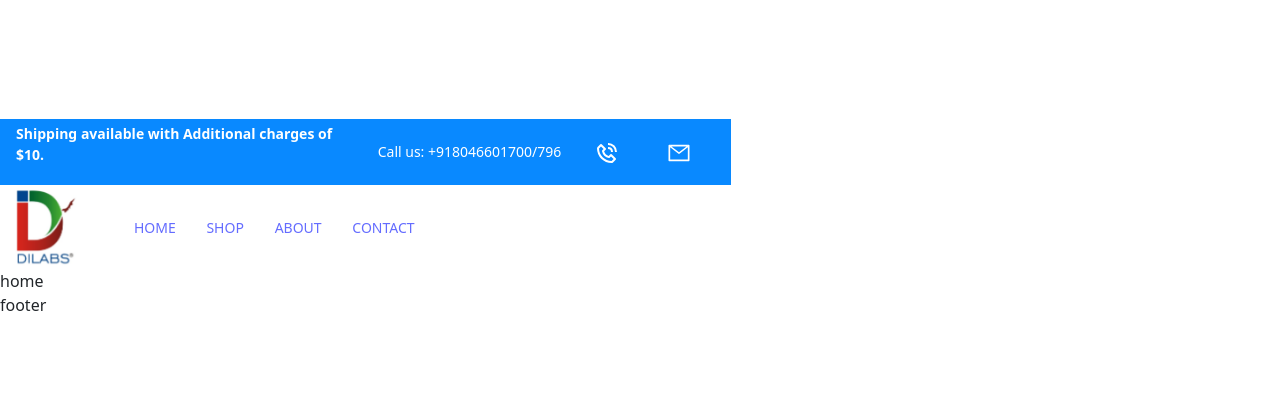
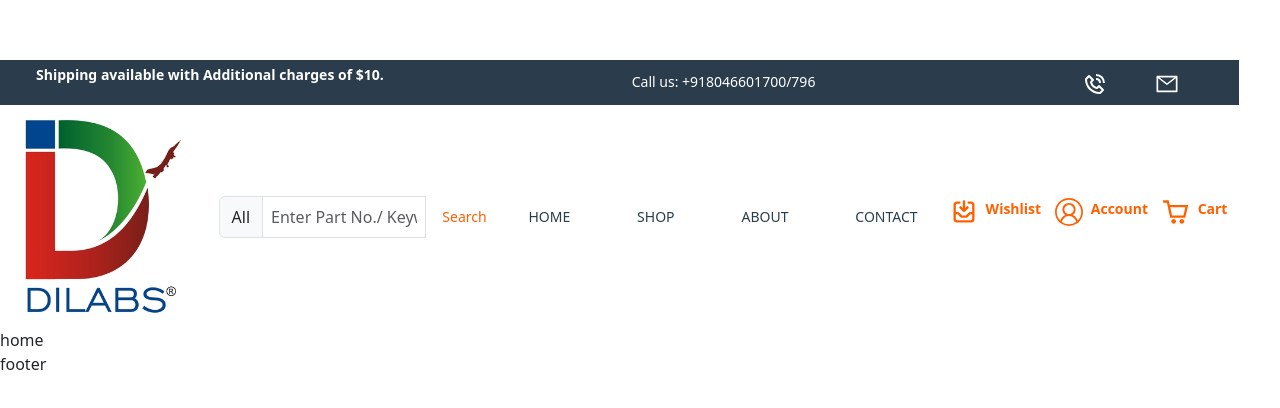
Before and after one commit to DILABS-WEB/Dilabs_Product, a React (Vite) app: page / in a window 1280 px wide. Shown: the part 182-590 px from the top of the page. Built offline with nearby package versions, Linux system fonts and the light colour scheme.

Commit message:
updated  till  updated header

```diff
--- a/src/App.css
+++ b/src/App.css
@@ -19,18 +19,9 @@
 
 
 .logo {
-  height: 6em;
-  pad: 1.5rem;
-  will-change: filter;
-  transition: filter 300ms;
+  max-width: 100%;
+
 }
-.logo:hover {
-  filter: drop-shadow(0 0 2em #646cffaa);
-}
-.logo.react:hover {
-  filter: drop-shadow(0 0 2em #61dafbaa);
-}
-
 a{
   text-decoration: none;
   font-size: 14px;
@@ -43,6 +34,14 @@ p{
   font-weight: bolder;
 
 }
+button{
+  padding: 12px 10px;
+  font-size: 14px;
+  background-color: var(--primary1);
+  color: white;
+
+}
+
 
 /*   Header Start Here  */
 /* @-webkit-keyframes anim {
@@ -99,6 +98,21 @@ animation-timing-function:linear;
 
 
 .header-top-strip{
-  background: var(--primary3);
+  background: var(--primary1);
+}
+.input-group button{
+  background: transparent;
+  font-size: 14px;
+  color:var(--search)
+
+}
+.nav-links a{
+  font-size: 14px;
+  text-transform: uppercase;
+  color: var(--primary1)
+}
+.nav-links-nav a{
+  color: var(--search);
+
 }
 /*   Header End Here  */
--- a/src/components/header.jsx
+++ b/src/components/header.jsx
@@ -1,6 +1,9 @@
 import React from 'react'
 import {BiPhoneCall} from  'react-icons/bi';
 import {AiOutlineMail}  from 'react-icons/ai';
+import {HiOutlineInboxIn}  from 'react-icons/hi';
+import {VscAccount}  from 'react-icons/vsc';
+import {CgShoppingCart}  from 'react-icons/cg';
 import {Link} from 'react-router-dom'
 import logo from "../assets/image/logo.jpg"
 
@@ -11,7 +14,7 @@ import logo from "../assets/image/logo.jpg"
 
 const header = () => {
   return <>
-  <header className='header-top-strip p-1 '>
+  <header className='header-top-strip p-1 px-4 shadow-mc'>
 <div className="container-xxl animated-right-left">
   <div className="row align-items-center">
     <div className="col-6 text-white "  >
@@ -40,20 +43,40 @@ const header = () => {
   <header className='header-upper'>
     <div className="container-xxl">
       <div className="row">
-     <div className="col-2">
+     <div className="col-2 m-auto text-center">
       <Link to='/'><img src={logo} alt="" srcset="" className='img-fluid logo' /></Link>
 
      </div>
-     <div className="col-5 d-flex align-items-center justify-content-between">
+     <div className="col-3 d-flex align-items-center mt-3">
+     <div className="input-group mb-3">
+     <span className="input-group-text" id="basic-addon1">All</span>
+  <input type="text" className="form-control p-2" placeholder="Enter Part No./ Keyword" aria-label="Recipient's username" aria-describedby="basic-addon2"/>
+
+    <button className="input-group-button" id="basic-addon2">Search</button>
+
+</div>
+</div>
+<div className="nav-links col-4 d-flex align-items-center justify-content-between text-center m-auto">
 <Link to={'/'} >HOME</Link>
 <Link to={'shop'} >SHOP</Link>
 <Link to={'about'} >ABOUT</Link>
 <Link to={'contact'} >CONTACT</Link>
-     </div>
-     <div className="col-5"></div>
-      </div>
-    </div>
-  </header>
+</div>
+<div className="nav-links-nav col-3 d-flex align-items-center justify-content-between">
+<Link className='d-flex'> <HiOutlineInboxIn className='fs-3 mx-2'/>
+<p>Wishlist</p>
+</Link>
+<Link className='d-flex'> <VscAccount className='fs-3 mx-2'/>
+<p>Account</p>
+</Link>
+<Link className='d-flex'> <CgShoppingCart className='fs-3 mx-2'/>
+<p>Cart</p>
+</Link>
+
+</div>
+</div>
+</div>
+</header>
   </>;
 }
 
```
Also changed, not shown: src/pages/account.jsx (added, +9 -0 lines), src/pages/cart.jsx (added, +9 -0 lines), src/pages/login.jsx (added, +9 -0 lines), src/pages/wishlist.jsx (added, +9 -0 lines), src/App.jsx (line endings or trailing spaces).
